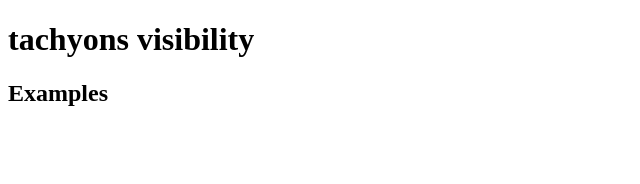
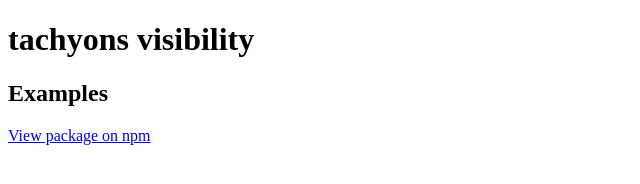
Before and after one commit to tachyons-css/tachyons-visibility, a website: page index.html in a window 1280 px wide. Shown: the whole page, without its empty margins (0-640 px from the left). Drawn offline with Linux system fonts and the light colour scheme.

Commit message:
Adding link to npm module

```diff
--- a/index.html
+++ b/index.html
@@ -13,5 +13,6 @@
   <body>
     <h1>tachyons visibility</h1>
     <h2>Examples</h2>
+    <a href="http://npmjs.org/package/tachyons-visibility" title="tachyons-visibility">View package on npm</a>
   </body>
 </html>
```
